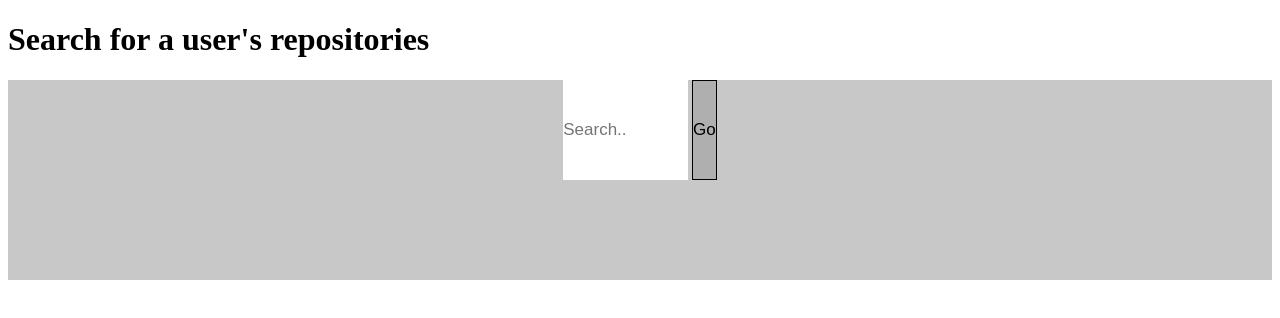
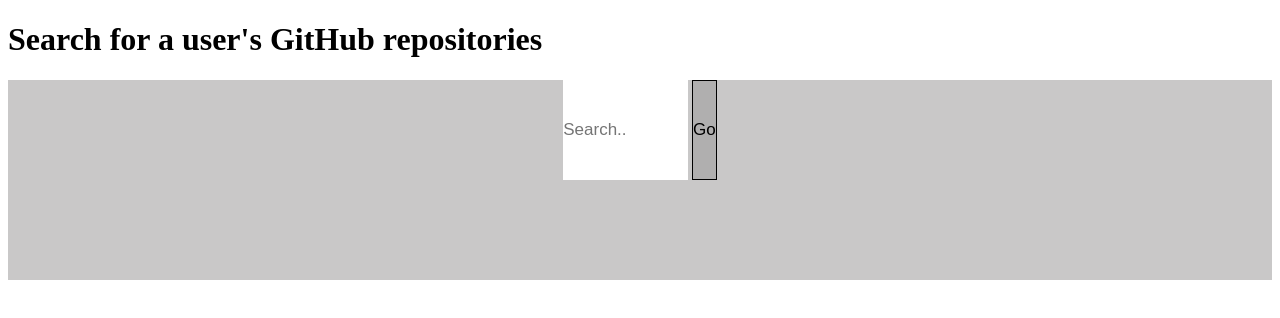
Before and after one commit to elireiner/GitHub-handle, a plain HTML site: page index.html in a window 1280 px wide. Drawn offline with nearby package versions, Linux system fonts and the light colour scheme.

Commit message:
added wording

```diff
--- a/index.html
+++ b/index.html
@@ -11,7 +11,7 @@
 
 <body>
     <div>
-        <h1>Search for a user's repositories </h1>
+        <h1>Search for a user's GitHub repositories </h1>
         <section class="form-section">
             <form>
                 <input type="text" placeholder="Search..">
```
